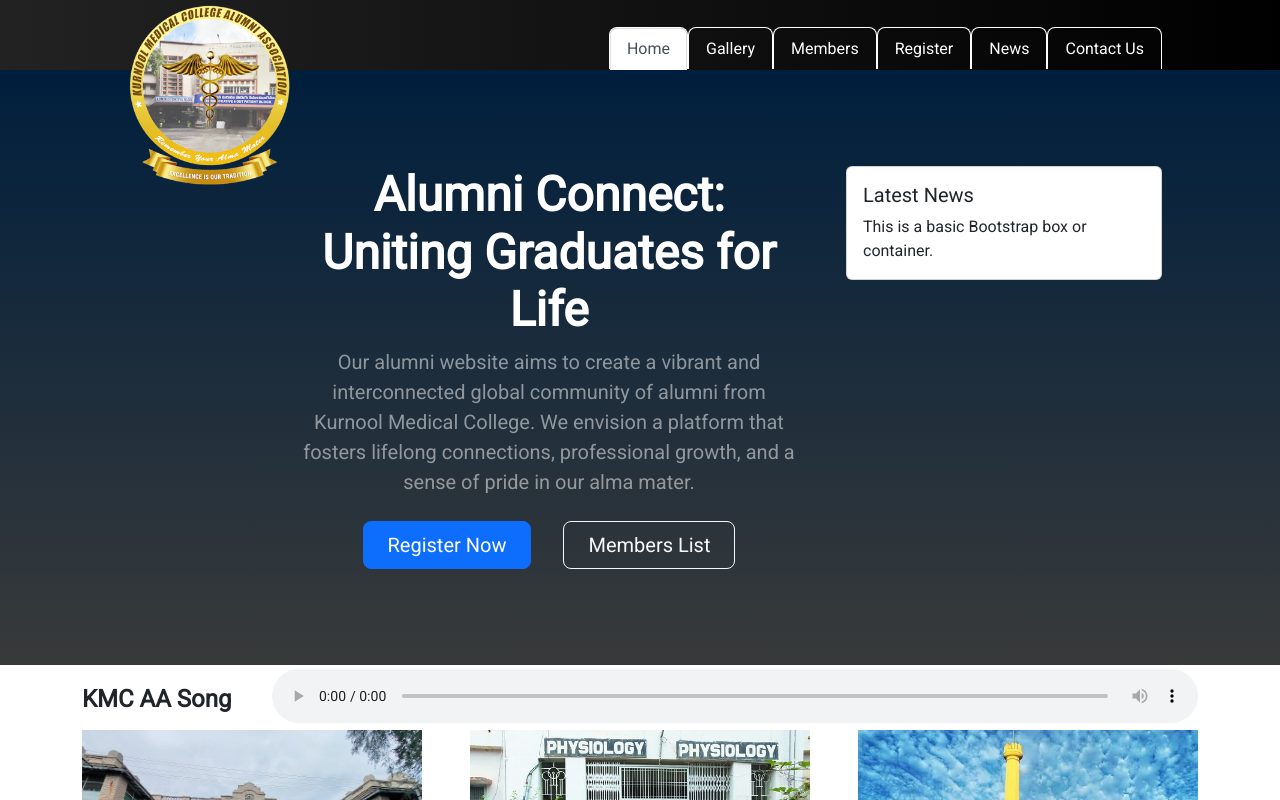
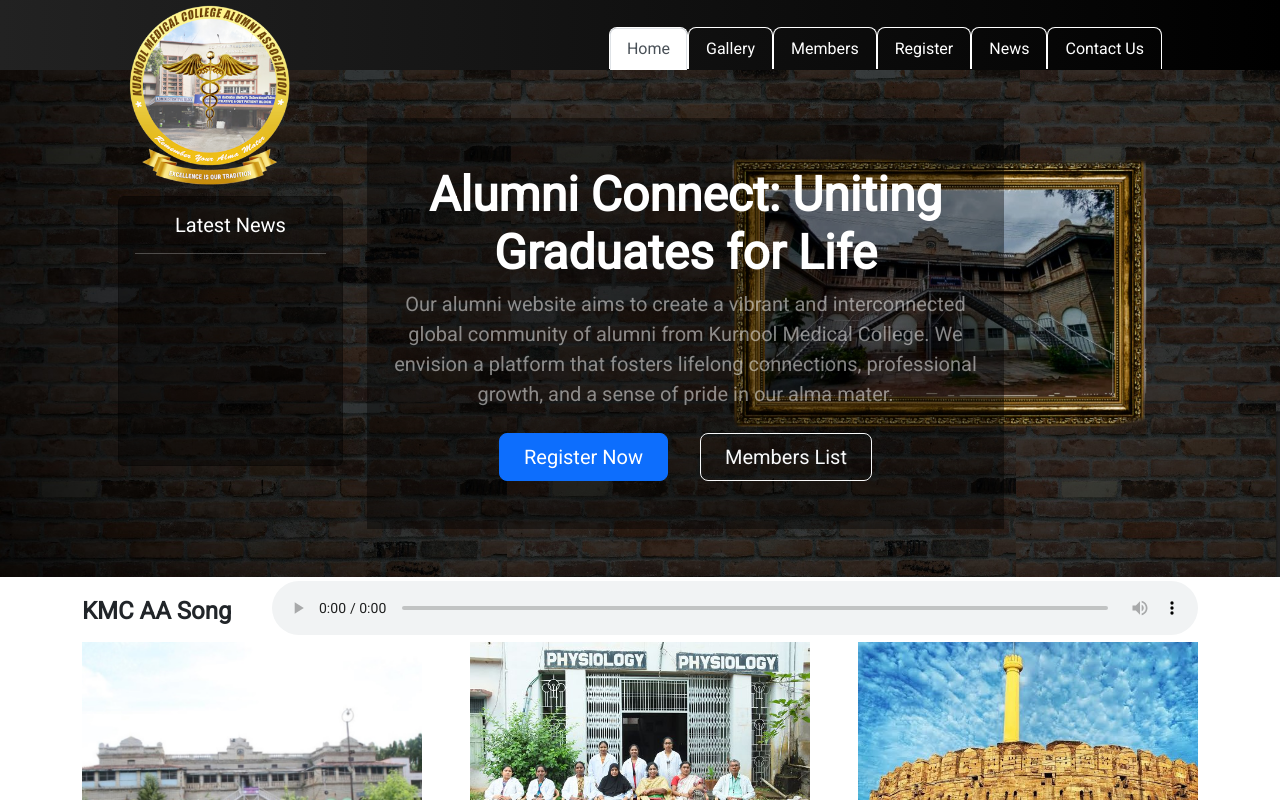
Before and after one commit to baseer-kmc/kmcwebv2, an Angular app: page / in a window 1280 px wide. Shown: the top 800 px of the page. Built offline with nearby package versions, Linux system fonts and the light colour scheme.

Commit message:
UI Fixes

```diff
--- a/src/app/components/header/header.component.css
+++ b/src/app/components/header/header.component.css
@@ -1,7 +1,17 @@
-.bg-teal{
+.bg-teal {
     --bs-bg-opacity: 1;
     background: linear-gradient(to bottom, #001F3D, #383A3A);
 }
-.align-left{
+
+.align-left {
     text-align: left;
 }
+
+.home-bg {
+    background-image: url('../../../assets/home-bg-01.jpg');
+    background-size: cover;
+    /* Adjust this property as needed */
+    background-attachment: fixed;
+    position: relative;
+    /* Required for positioning the overlay */
+}
--- a/src/app/components/header/header.component.html
+++ b/src/app/components/header/header.component.html
@@ -1,15 +1,24 @@
 <!-- Header-->
-<header class="bg-teal py-5">
+<header class="py-5 home-bg">
     <div class="container px-5">
         <div class="row gx-5">
-            <div class="col-lg-2">
-                &nbsp;
+            <div class="col-lg-3"  style="margin-top: 30px;">
+                <div class="text-center my-5">
+                    <div class="card"  style="background-color: rgba(0, 0, 0, 0.4); color:white;min-height: 270px;">
+                        <div class="card-body">
+                            <h5 class="card-title align-left text-center">Latest News</h5>
+                            <hr />
+                        </div>
+                    </div>
+                </div>
             </div>
-            <div class="col-lg-6">
+            <div class="col-lg-7" style="background-color: rgba(0, 0, 0, 0.4);">
                 <div class="text-center my-5">
                     <h1 class="display-5 fw-bolder text-white mb-2">Alumni Connect: Uniting Graduates for Life</h1>
-                    <p class="lead text-white-50 mb-4">Our alumni website aims to create a vibrant and interconnected global community of alumni from Kurnool
-                        Medical College. We envision a platform that fosters lifelong connections, professional growth, and a
+                    <p class="lead text-white-50 mb-4">Our alumni website aims to create a vibrant and interconnected
+                        global community of alumni from Kurnool
+                        Medical College. We envision a platform that fosters lifelong connections, professional growth,
+                        and a
                         sense of pride in our alma mater. </p>
                     <div class="d-grid gap-3 d-sm-flex justify-content-sm-center">
                         <a class="btn btn-primary btn-lg px-4 me-sm-3" href="#/register">Register Now</a>
@@ -17,15 +26,8 @@
                     </div>
                 </div>
             </div>
-            <div class="col-lg-4">
-                <div class="text-center my-5">
-                    <div class="card">
-                        <div class="card-body">
-                            <h5 class="card-title align-left">Latest News</h5>
-                            <div class="align-left">This is a basic Bootstrap box or container.</div>
-                        </div>
-                    </div>
-                </div>
+            <div class="col-lg-3">
+
 
             </div>
         </div>
--- a/src/app/components/navigation-bar/navigation-bar.component.css
+++ b/src/app/components/navigation-bar/navigation-bar.component.css
@@ -3,6 +3,7 @@
     width:180px;
     height:180px;
     margin-top:120px;
+    z-index: 1000;
 }
 .navbar-brand{
     display: none;
```
Also changed, not shown: src/assets/gallery.jpg, src/assets/home-bg-01.jpg (added).
